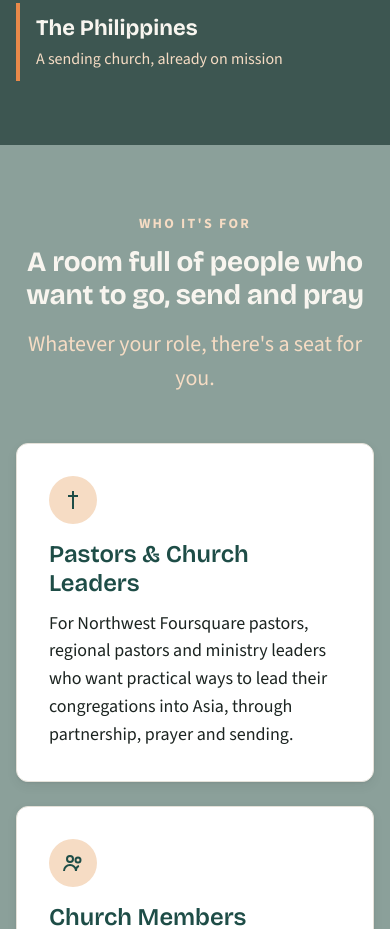
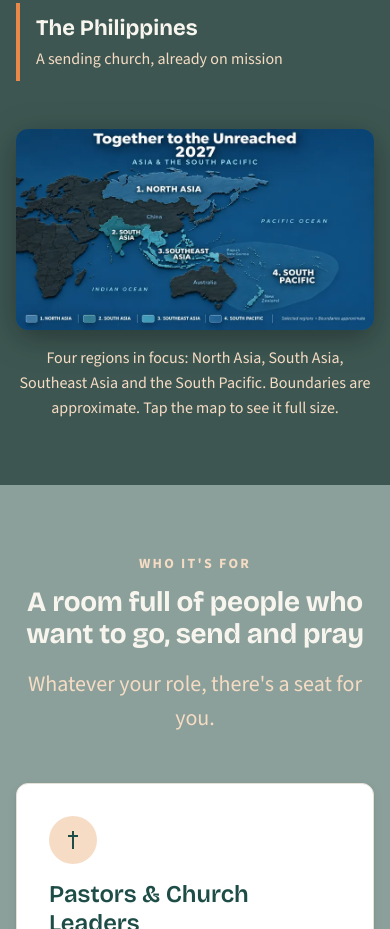
Before and after one commit to jcobler77/asiaawareness, a plain HTML site: page index.html in a window 390 px wide. Shown: the part 2120-3049 px from the top of the page. Drawn offline with nearby package versions, Linux system fonts and the light colour scheme.

Commit message:
Add the Asia & South Pacific regions map to Why Asia
Shows the "Together to the Unreached 2027" map (North Asia, South Asia,
Southeast Asia, South Pacific) at full container width under the focus
nations, with descriptive alt text, a caption, and a link to the full-size
image for zooming on phones.

Co-Authored-By: Claude Opus 5.5 <noreply@anthropic.com>
Claude-Session: https://claude.ai/code/session_01EzBjrMqrEAji9AWHZvxqX2

```diff
--- a/index.html
+++ b/index.html
@@ -190,6 +190,19 @@ img,svg{max-width:100%;height:auto;display:block}
         <li><strong>Cambodia</strong><span>Olympia's existing partnership</span></li>
         <li><strong>The Philippines</strong><span>A sending church, already on mission</span></li>
       </ul>
+    </div>
+    <div class="container">
+      <figure class="region-map">
+        <a class="region-map__link" href="assets/photos/regions-map-1600.jpg">
+          <picture>
+            <source type="image/webp" srcset="assets/photos/regions-map-800.webp 800w, assets/photos/regions-map-1600.webp 1600w" sizes="(min-width: 1200px) 1152px, calc(100vw - 2rem)">
+            <img src="assets/photos/regions-map-1600.jpg" srcset="assets/photos/regions-map-800.jpg 800w, assets/photos/regions-map-1600.jpg 1600w" sizes="(min-width: 1200px) 1152px, calc(100vw - 2rem)" width="1600" height="900" loading="lazy" decoding="async"
+              alt="Map titled Together to the Unreached 2027, Asia and the South Pacific, highlighting four regions: 1. North Asia, 2. South Asia, 3. Southeast Asia and 4. the South Pacific.">
+          </picture>
+          <span class="visually-hidden"> (open the full-size map)</span>
+        </a>
+        <figcaption>Four regions in focus: North Asia, South Asia, Southeast Asia and the South Pacific. Boundaries are approximate. Tap the map to see it full size.</figcaption>
+      </figure>
     </div>
   </section>
 
--- a/styles.css
+++ b/styles.css
@@ -405,6 +405,13 @@ html:not(.js) .hero__controls { display: none; }
 .nation-list strong { display: block; font-family: var(--font-display); font-size: var(--fs-md); color: var(--color-heading); }
 .nation-list span { color: var(--color-text-muted); font-size: var(--fs-sm); }
 
+/* --- Region map (Why Asia) -------------------------------------------- */
+.region-map { margin: var(--space-xl) 0 0; }
+.region-map__link { display: block; border-radius: var(--radius-md); overflow: hidden; box-shadow: 0 8px 32px rgba(0, 0, 0, 0.35); }
+.region-map__link img { width: 100%; height: auto; transition: transform 300ms ease; }
+.region-map__link:hover img { transform: scale(1.015); }
+.region-map figcaption { margin-top: var(--space-sm); font-size: var(--fs-sm); color: var(--color-text-muted); text-align: center; }
+
 /* --- Cards --------------------------------------------------------------- */
 .card-grid { display: grid; gap: var(--space-md); grid-template-columns: 1fr; }
 @media (min-width: 48em) { .card-grid--3 { grid-template-columns: repeat(3, 1fr); } }
```
Also changed, not shown: assets/photos/regions-map-1600.jpg (added), assets/photos/regions-map-1600.webp (added), assets/photos/regions-map-800.jpg (added), assets/photos/regions-map-800.webp (added), 1 other file.
